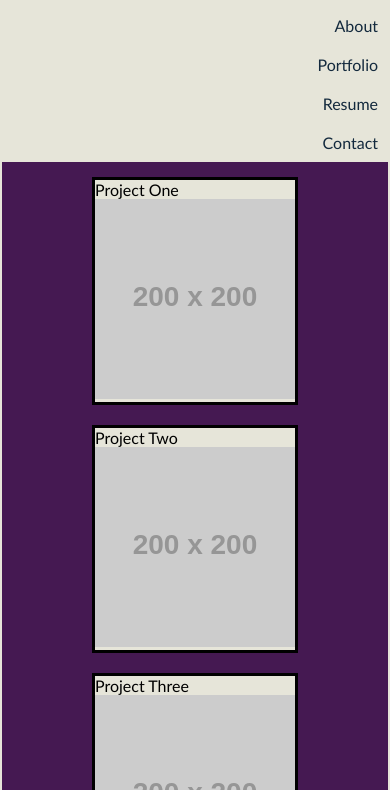
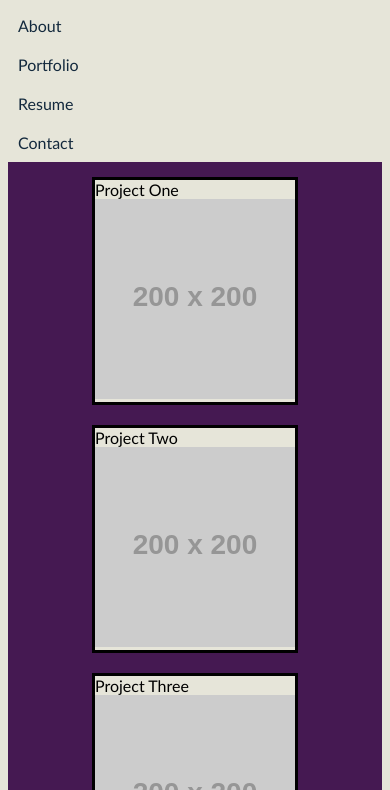
Before and after one commit to elchinatalpf/Second-Week-Porfolio, a plain HTML site: page index.html in a window 390 px wide. Shown: the part 115-905 px from the top of the page. Drawn offline with Linux system fonts and the light colour scheme; placeholder pictures from the web are drawn by us.

Commit message:
Code was refactored for responsive desing

```diff
--- a/assets/style.css
+++ b/assets/style.css
@@ -7,7 +7,7 @@
 
 body {
     font-family: 'Gill Sans', 'Gill Sans MT', Calibri, 'Trebuchet MS', sans-serif;
-    margin: 0.5%;
+
 }
 
 .main-header, h1 {
@@ -63,7 +63,6 @@ aside {
 
 .card {
     flex: 0 0 200px;
-    justify-content: space-between;
     margin: 10px;
     border-style: solid;
 }
@@ -102,7 +101,7 @@ footer {
     main,
     nav {
       flex-direction: column;
-      align-items: flex-end;
+      align-items: space-between;
     }
 
     nav a {
```
